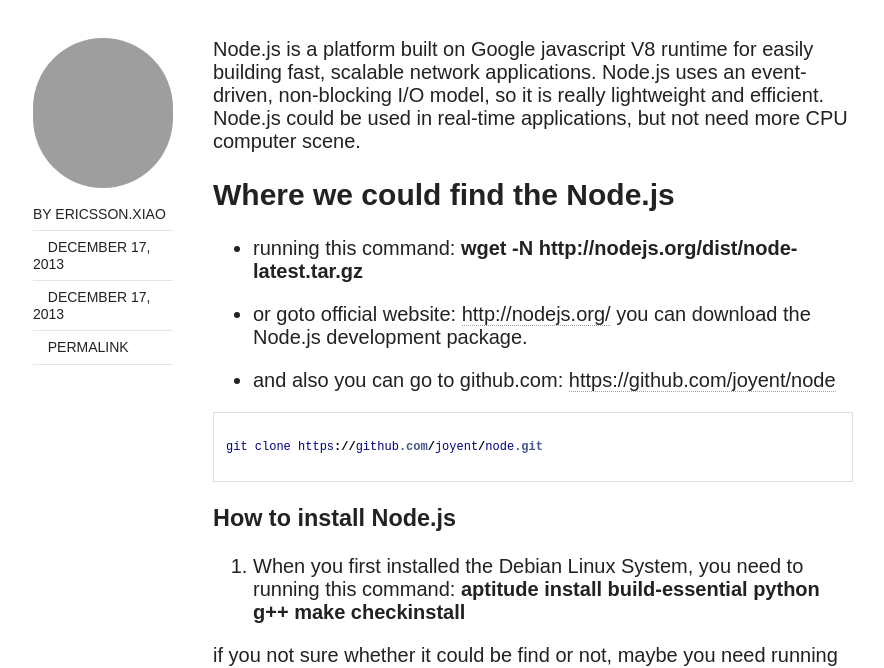
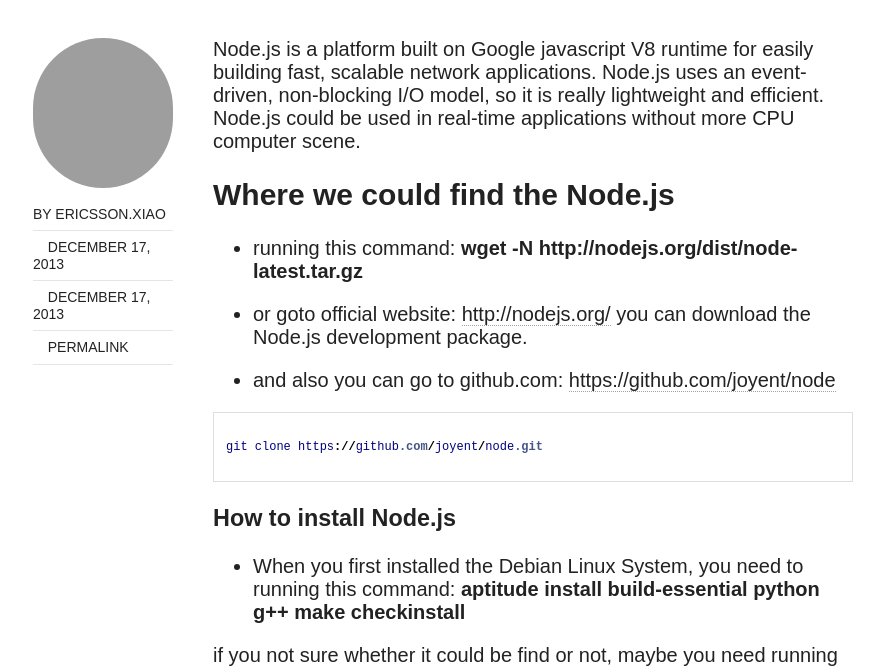
Before and after one commit to ericssonxiao/blog, a Jekyll site: the page built from _posts/2013-12-17-how-to-install-nodejs-in-debian-linux.md, in a window 1280 px wide and 900 px high, scrolled down 394 px. Shown: the part 222-890 px from the top of the window, without its empty margins (127-1011 px from the left). Built offline with Jekyll 4.4.1, drawn with Linux system fonts in a browser that asks for light colours; nearby versions of some CDN libraries; some of the changed lines change nothing that is shown.

Commit message:
update _config.yml

```diff
--- a/_config.yml
+++ b/_config.yml
@@ -16,8 +16,8 @@
   facebook: https://www.facebook.com/ming.xiao.908
   github: ericssonxiao
   stackexchange:
-  linkedin: http://www.linkedin.com/in/%C3%A9ric-xiao/10/400/b70
-  instagram:
+  linkedin: ericssonxiao
+  instagram: ericssonxiao
   flickr:
   tumblr:
   # For Google Authorship https://plus.google.com/authorship
--- a/_posts/2013-12-17-how-to-install-nodejs-in-debian-linux.md
+++ b/_posts/2013-12-17-how-to-install-nodejs-in-debian-linux.md
@@ -8,7 +8,7 @@
 comments: true
 ---
 
-Node.js is a platform built on Google javascript V8 runtime for easily building fast, scalable network applications. Node.js uses an event-driven, non-blocking I/O model, so it is really lightweight and efficient. Node.js could be used in real-time applications, but not need more CPU computer scene.
+Node.js is a platform built on Google javascript V8 runtime for easily building fast, scalable network applications. Node.js uses an event-driven, non-blocking I/O model, so it is really lightweight and efficient. Node.js could be used in real-time applications without more CPU computer scene.
 
 ## Where we could find the Node.js
 * running this command: **wget -N http://nodejs.org/dist/node-latest.tar.gz**
@@ -23,7 +23,7 @@
 
 
 ### How to install Node.js
-1. When you first installed the Debian Linux System, you need to running this command:
+* When you first installed the Debian Linux System, you need to running this command:
 **aptitude install build-essential python g++ make checkinstall**
 
 if you not sure whether it could be find or not, maybe you need running this command:
@@ -36,7 +36,7 @@
 root@debian:~# aptitude install build-essential
 {% endhighlight %}
 
-2. I have already created a file folder in my root directory, which name is **bin**, and I download the node-latest.tar file in this folder,
+* I have already created a file folder in my root directory, which name is **bin**, and I download the node-latest.tar file in this folder,
 and then running this command:**tar xzvf node-latest.tar**, then you can find node-v0.10.23 folder.
 
 {% highlight css %}
@@ -56,7 +56,7 @@
 config.mk                         Makefile         vcbuild.bat
 {% endhighlight %}
 
-3. Finally, running this command:
+* Finally, running this command:
 please attention: when you running **./configure** command, the system will talk about, please provide a version of node.js,
 the default value is V0.10.23, please modify 0.10.23 by yourself, so you could running **checkinstall** better.
 if you can't modify, it will be running error.
@@ -67,7 +67,7 @@
 sudo dpkg -i node_*
 {% endhighlight %}
 
-4. So let me summarize:
+* So let me summarize:
 {% highlight css %}
 aptitude install build-essential python g++ make checkinstall
 mkdir ~/bin && cd $_
```
